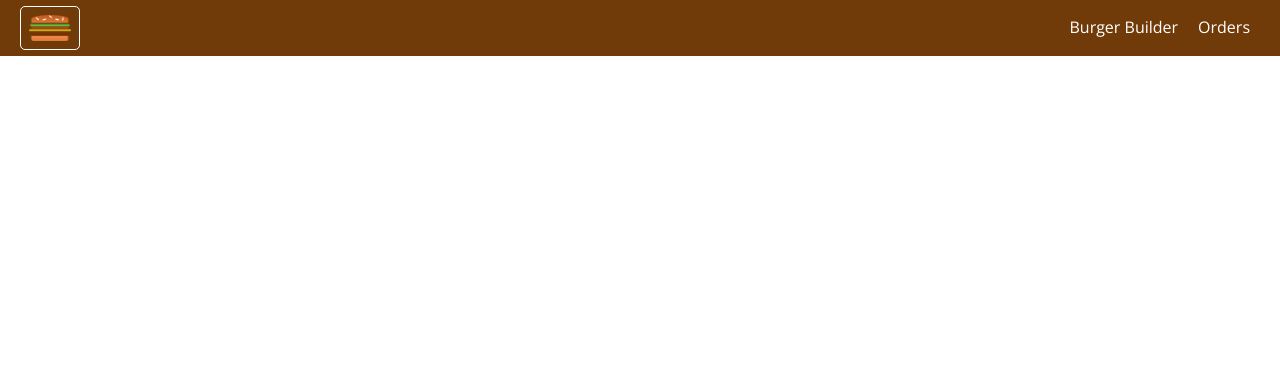
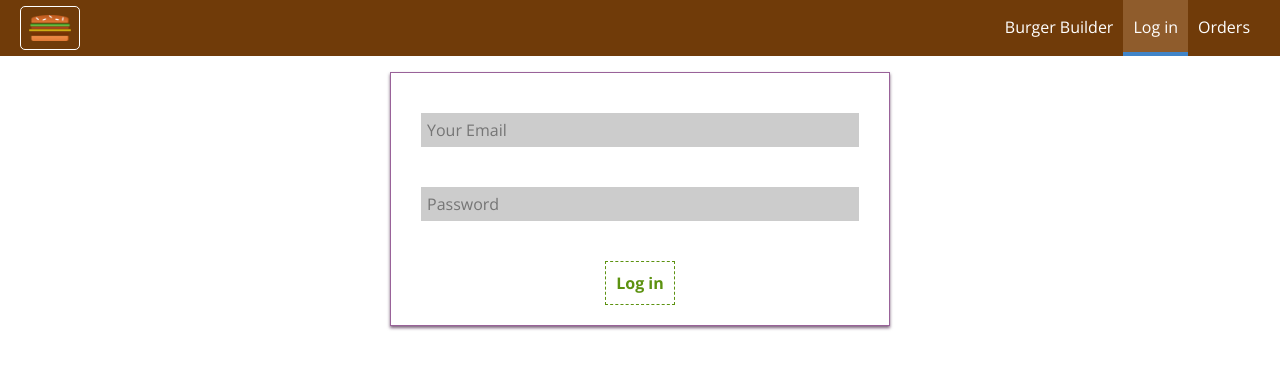
Before and after one commit to seldii/Burger-Builder-App, a React (Create React App) app: page /auth in a window 1280 px wide. Shown: the top 368 px of the page. Built offline with nearby package versions, Linux system fonts and the light colour scheme.

Commit message:
authentication form as container added

```diff
--- a/src/App.js
+++ b/src/App.js
@@ -3,6 +3,7 @@ import Layout from "./hoc/Layout/Layout";
 import BurgerBuilder from "./containers/BurgerBuilder/BurgerBuilder";
 import Checkout from "./containers/Checkout/Checkout";
 import Orders from "./containers/Orders/Orders";
+import Auth from "./containers/Auth/Auth";
 import { Route } from "react-router-dom";
 
 class App extends Component {
@@ -12,6 +13,7 @@ class App extends Component {
         <Layout>
           <Route path="/checkout" component={Checkout} />
           <Route path="/orders" component={Orders} />
+          <Route path="/auth" component={Auth} />
           <Route path="/" exact component={BurgerBuilder} />
         </Layout>
       </div>
--- a/src/components/Navigation/NavigationItems/NavigationItems.js
+++ b/src/components/Navigation/NavigationItems/NavigationItems.js
@@ -8,6 +8,7 @@ const NavigationItems = () => {
       <NavigationItem link="/" exact>
         Burger Builder
       </NavigationItem>
+      <NavigationItem link="/auth">Log in</NavigationItem>
       <NavigationItem link="/orders">Orders</NavigationItem>
     </ul>
   );
--- /dev/null
+++ b/src/containers/Auth/Auth.js
@@ -0,0 +1,104 @@
+import React, { Component } from "react";
+import Input from "../../components/UI/Forms/Input/Input";
+import Button from "../../components/UI/Button/Button";
+import styled from "./Auth.module.css";
+
+class Auth extends Component {
+  state = {
+    controls: {
+      email: {
+        elementType: "input",
+        elementConfig: {
+          type: "email",
+          placeholder: "Your Email"
+        },
+        value: "",
+        validation: { required: true, isEmail: true },
+        valid: false,
+        touched: false
+      },
+      password: {
+        elementType: "input",
+        elementConfig: {
+          type: "password",
+          placeholder: "Password"
+        },
+        value: "",
+        validation: { required: true, minLength: 6 },
+        valid: false,
+        touched: false
+      }
+    }
+  };
+
+  validationCheck = (value, rules) => {
+    let isValid = true;
+    if (!rules) {
+      return true;
+    }
+    if (rules.required) {
+      //trim to get rid of the white space
+      isValid = value.trim() !== "" && isValid; //check the prev state of isValid to make sure that it was true for all the rules
+    }
+    if (rules.isEmail) {
+      const pattern = /^(([^<>()\[\]\\.,;:\s@"]+(\.[^<>()\[\]\\.,;:\s@"]+)*)|(".+"))@((\[[0-9]{1,3}\.[0-9]{1,3}\.[0-9]{1,3}\.[0-9]{1,3}\])|(([a-zA-Z\-0-9]+\.)+[a-zA-Z]{2,}))$/;
+      isValid = pattern.test(value) && isValid;
+    }
+    if (rules.minLength) {
+      isValid = value.length >= rules.minLength && isValid;
+    }
+    if (rules.isNumeric) {
+      const pattern = /^\+$/;
+      isValid = pattern.test(value) && isValid;
+    }
+    return isValid;
+  };
+
+  inputChangeHandler = (event, controlName) => {
+    const updatedControls = {
+      ...this.state.controls,
+      [controlName]: {
+        ...this.state.controls[controlName],
+        value: event.target.value,
+        valid: this.validationCheck(
+          event.target.value,
+          this.state.controls[controlName].validation
+        ),
+        touched: true
+      }
+    };
+
+    this.setState({ controls: updatedControls });
+  };
+
+  render() {
+    const { controls } = this.state;
+    const formElementArray = [];
+    for (let key in controls) {
+      formElementArray.push({
+        id: key,
+        config: controls[key]
+      });
+    }
+    const form = formElementArray.map(element => {
+      return (
+        <Input
+          key={element.id}
+          elementType={element.config.elementType}
+          elementConfig={element.config.elementConfig}
+          value={element.config.value}
+          changed={event => this.inputChangeHandler(event, element.id)}
+          invalid={!element.config.valid}
+          touched={element.config.touched}
+        />
+      );
+    });
+    return (
+      <div className={styled.Auth}>
+        <form>{form}</form>
+        <Button buttonType="Success">Log in</Button>
+      </div>
+    );
+  }
+}
+export default Auth;
--- /dev/null
+++ b/src/containers/Auth/Auth.module.css
@@ -0,0 +1,23 @@
+.Auth {
+  margin: 20px auto;
+  width: 80%;
+  text-align: center;
+  box-shadow: 0 2px 3px rgb(124, 99, 124);
+  border: 1px solid rgb(153, 98, 153);
+  box-sizing: border-box;
+  padding: 10px;
+}
+.Auth form {
+  margin: 10px;
+}
+.Auth input {
+  display: block;
+  margin: 10px auto;
+  width: 100%;
+  padding: 5px;
+}
+@media (min-width: 600px) {
+  .Auth {
+    width: 500px;
+  }
+}
--- a/src/containers/Checkout/ContactData/ContactData.js
+++ b/src/containers/Checkout/ContactData/ContactData.js
@@ -18,7 +18,11 @@ class ContactData extends Component {
           placeholder: "Your Name"
         },
         value: "",
-        config: { validation: { required: true }, valid: false, touched: false }
+        config: {
+          validation: { required: true, isEmail: true },
+          valid: false,
+          touched: false
+        }
       },
       email: {
         elementType: "input",
@@ -132,6 +136,10 @@ class ContactData extends Component {
       //trim to get rid of the white space
       isValid = value.trim() !== "" && isValid; //check the prev state of isValid to make sure that it was true for all the rules
     }
+    if (rules.isEmail) {
+      const pattern = /^(([^<>()\[\]\\.,;:\s@"]+(\.[^<>()\[\]\\.,;:\s@"]+)*)|(".+"))@((\[[0-9]{1,3}\.[0-9]{1,3}\.[0-9]{1,3}\.[0-9]{1,3}\])|(([a-zA-Z\-0-9]+\.)+[a-zA-Z]{2,}))$/;
+      isValid = pattern.test(value) && isValid;
+    }
     return isValid;
   };
   render() {
```
